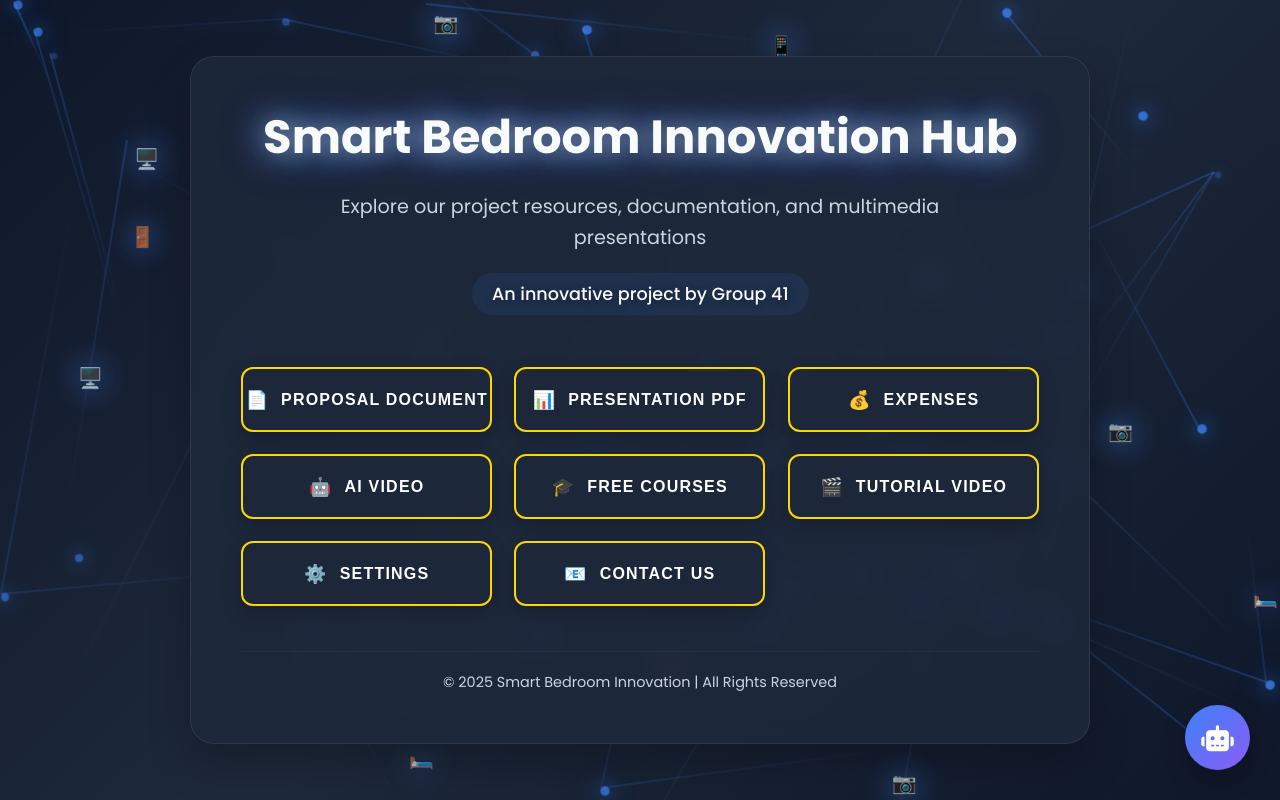
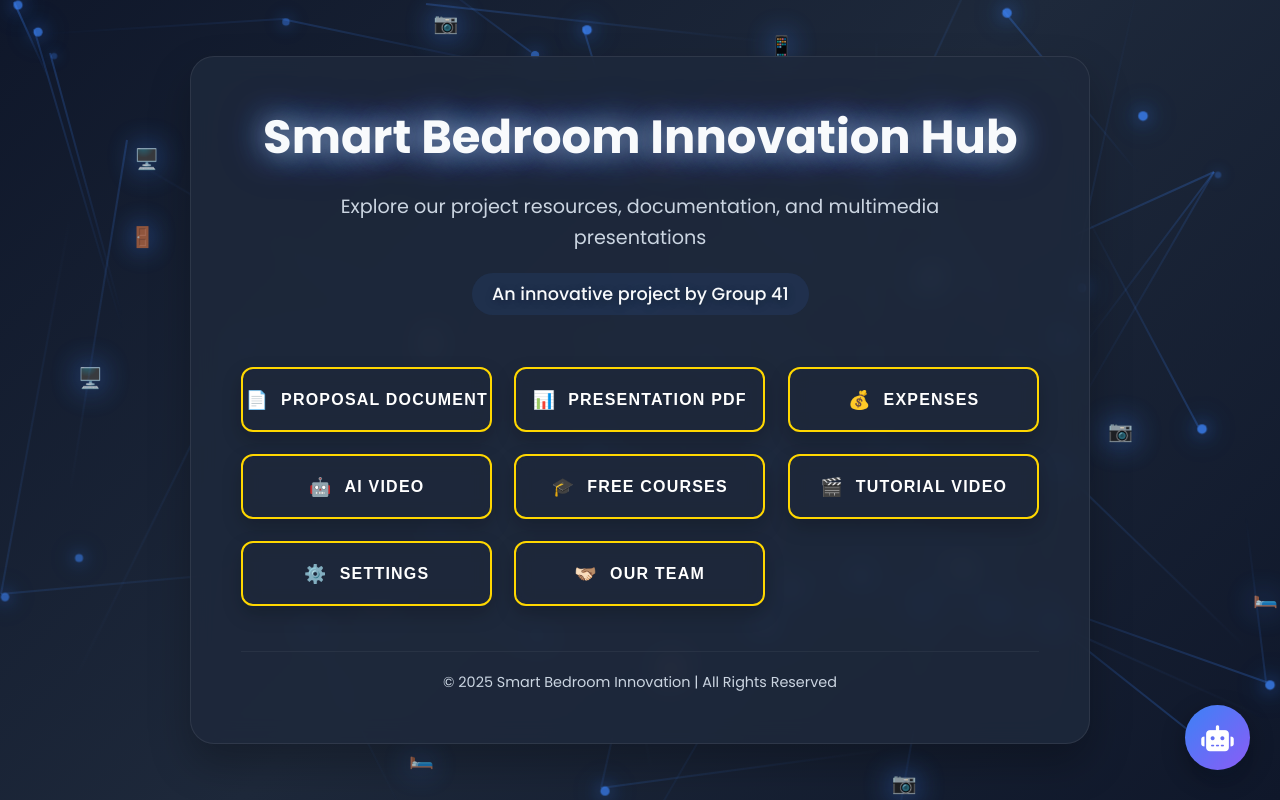
Before and after one commit to Shevon990/project-website, a plain HTML site: page index.html in a window 1280 px wide. Drawn offline with Linux system fonts and the light colour scheme.

Commit message:
index.html

```diff
--- a/index.html
+++ b/index.html
@@ -767,8 +767,8 @@
             </button>
 
             <button class="btn">
-                <a href="Contact Us.pdf" target="_blank">
-                    <span class="icon">📧</span> Contact Us
+                <a href="Contact Us New.pdf" target="_blank">
+                    <span class="icon">🫱🏻‍🫲🏽</span> Our Team
                 </a>
             </button>
         </div>
```
